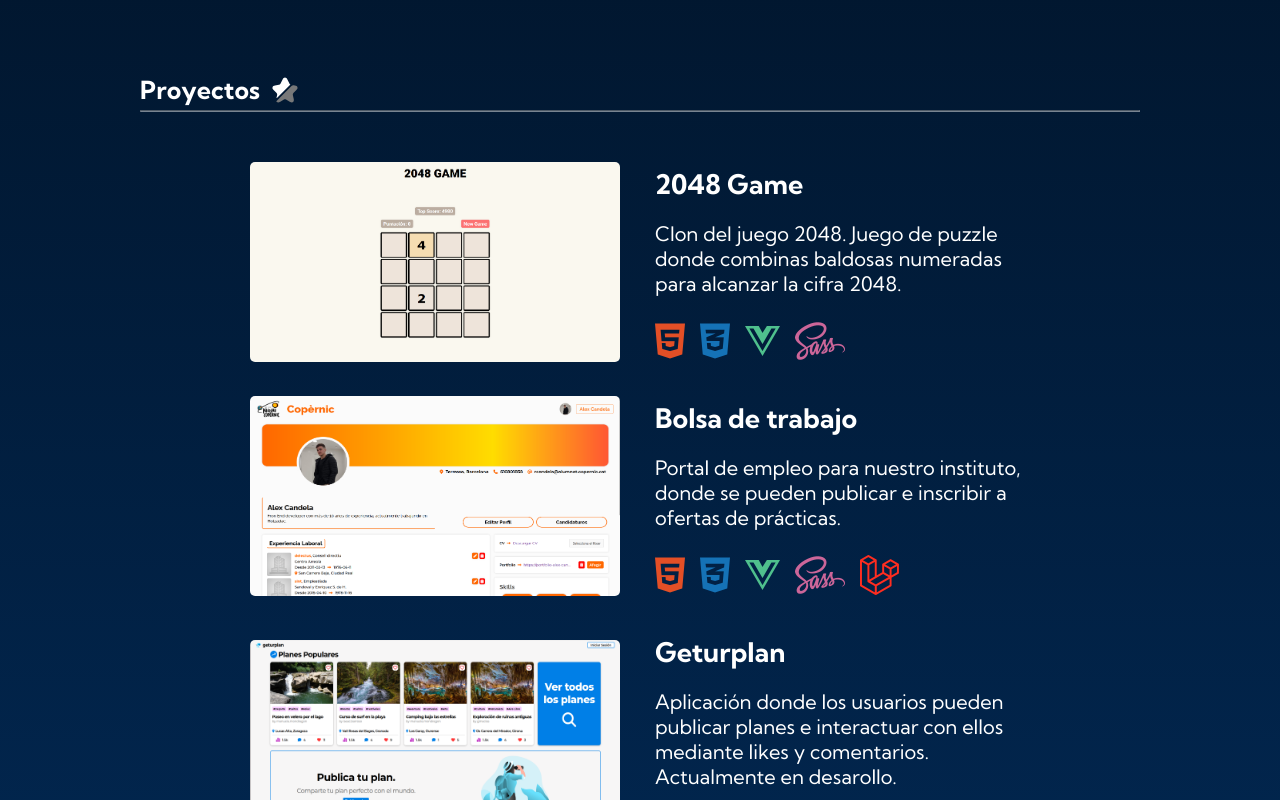
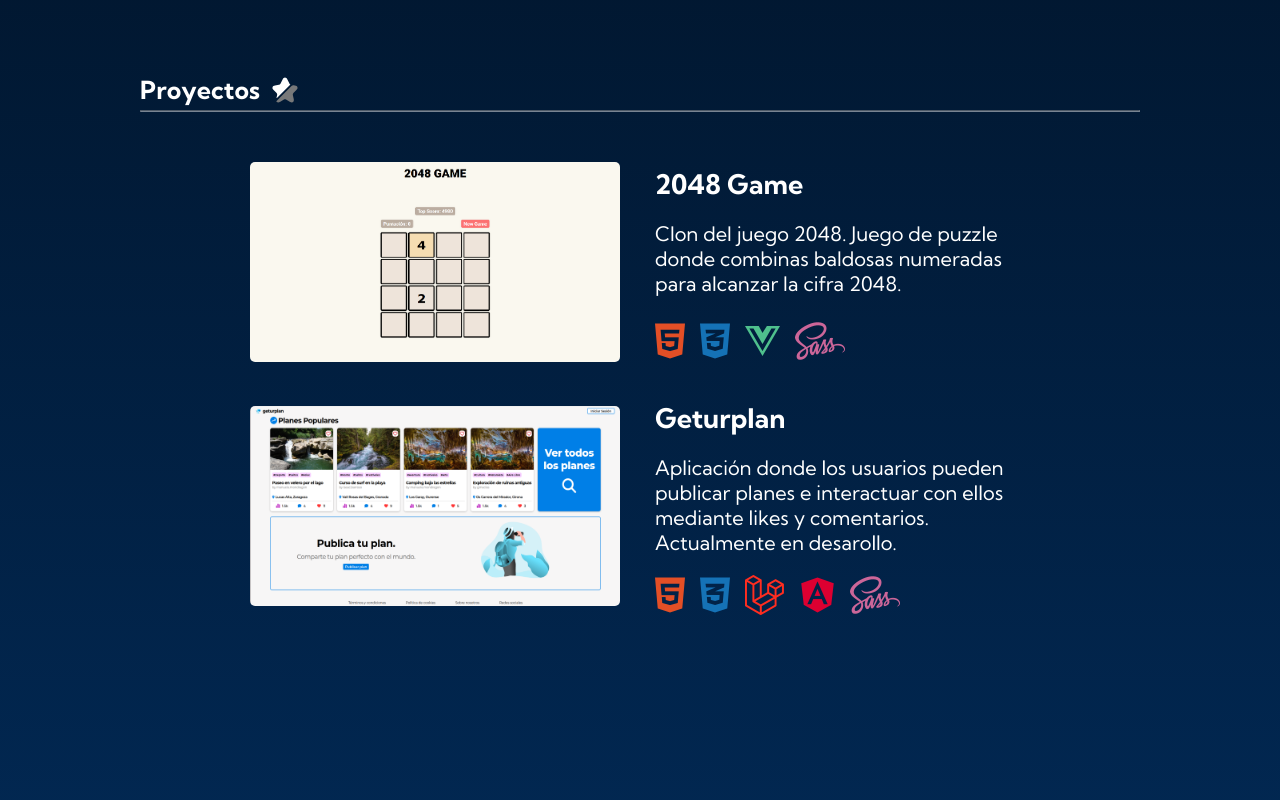
Before and after one commit to alexcandela/portfolio, a Vue app: page / in a window 1280 px wide. Shown: the part 482-1282 px from the top of the page. Built offline with nearby package versions, Linux system fonts and the light colour scheme.

Commit message:
Modificada lista de proyectos

```diff
--- a/src/components/Proyectos.vue
+++ b/src/components/Proyectos.vue
@@ -25,41 +25,6 @@
 
           <div class="info-tech"><i class="fa-brands fa-html5 html"></i><i class="fa-brands fa-css3-alt css"></i><i
               class="fa-brands fa-vuejs vue"></i><i class="fa-brands fa-sass sass"></i></div>
-        </div>
-      </div>
-      <!-- <div class="proyectos-lista-proyecto">
-        <div class="img">
-          <a target="blank" href="https://www.youtube.com/watch?v=IEj1uqlGZK0&t=1s"><img
-              src="/src/assets/images/eventium.png" alt="2048"></a>
-        </div>
-        <div class="info">
-          <div class="info-titulo">Eventium</div>
-          <div v-if="translate" class="info-desc">Simulation of a web application where you can publish events and
-            attend them.</div>
-          <div v-else class="info-desc">Simulación de aplicación web donde se pueden publicar eventos y asistir a ellos.
-          </div>
-          <div class="info-tech"><i class="fa-brands fa-html5 html"></i><i class="fa-brands fa-css3-alt css"></i><i
-              class="fa-brands fa-laravel laravel"></i><i class="fa-brands fa-js js"></i><i
-              class="fa-brands fa-sass sass"></i></div>
-        </div>
-      </div> -->
-      <div class="proyectos-lista-proyecto">
-        <div class="img">
-          <a target="blank" href="https://www.youtube.com/watch?v=ksYQlPEz_BM"><img
-              src="/src/assets/images/capturaBorsa.png" alt="2048"></a>
-        </div>
-        <div class="info">
-          <div v-if="translate" class="info-titulo">Job Board</div>
-          <div v-else class="info-titulo">Bolsa de trabajo</div>
-          <div v-if="translate" class="info-desc">
-            Job portal for our institute, where internship opportunities can be posted and applied for.
-          </div>
-          <div v-else class="info-desc">
-            Portal de empleo para nuestro instituto, donde se pueden publicar e inscribir a ofertas de prácticas.
-          </div>
-          <div class="info-tech"><i class="fa-brands fa-html5 html"></i><i class="fa-brands fa-css3-alt css"></i><i
-              class="fa-brands fa-vuejs vue"></i><i class="fa-brands fa-sass sass"></i><i
-              class="fa-brands fa-laravel laravel"></i></div>
         </div>
       </div>
       <div class="proyectos-lista-proyecto">
```
